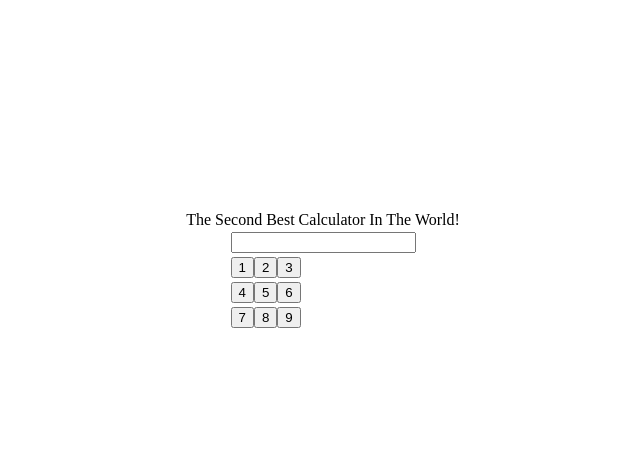
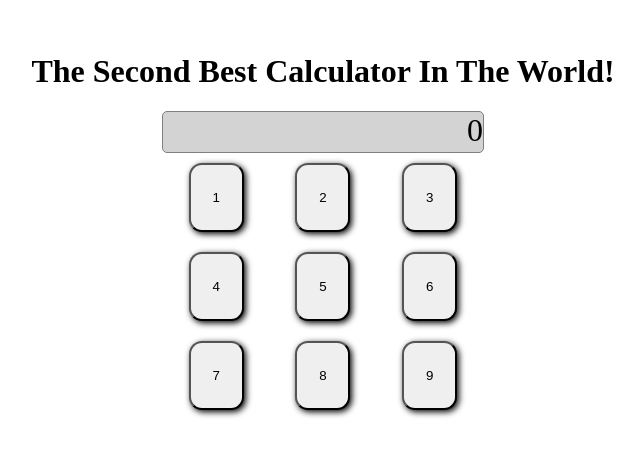
Before and after one commit to kavakai/Calculator, a React (Create React App) app: page / in a window 1280 px wide. Shown: the part 137-592 px from the top of the page, without its empty margins (325-968 px from the left). Built offline with nearby package versions, Linux system fonts and the light colour scheme.

Commit message:
Refactor calculator layout

```diff
--- a/src/App.tsx
+++ b/src/App.tsx
@@ -5,7 +5,7 @@ import './css.css'
 function App() {
   return (
     <div className="App">
-      <header>The Second Best Calculator In The World!</header>
+      <h1>The Second Best Calculator In The World!</h1>
       <Calculator />
     </div>
   );
--- a/src/Components/Calculator.tsx
+++ b/src/Components/Calculator.tsx
@@ -6,35 +6,9 @@ export interface IAppProps {
 
 export default function Calculator (props: IAppProps) {
   return (
-    <div>
-      <table>
-        <tr>
-          <td>
-            <input type={"text"} id={"result"} />
-          </td>
-        </tr>
-        <tr>
-          <td>
-            <input type={"button"} value={1}></input>
-            <input type={"button"} value={2}></input>
-            <input type={"button"} value={3}></input>
-          </td>
-        </tr>
-        <tr>
-          <td>
-            <input type={"button"} value={4}></input>
-            <input type={"button"} value={5}></input>
-            <input type={"button"} value={6}></input>
-          </td>
-        </tr>
-        <tr>
-          <td>
-            <input type={"button"} value={7}></input>
-            <input type={"button"} value={8}></input>
-            <input type={"button"} value={9}></input>
-          </td>
-        </tr>
-      </table>
+    <div className='whole-calculator'>
+      <span className='screen-display' data-role={"display"}>0</span>
+      <Numbers />
     </div>
   );
 }
--- a/src/css.css
+++ b/src/css.css
@@ -8,6 +8,34 @@
 }
 
 .btn-container {
+  width: inherit;
   display: grid;
   grid-template-columns: repeat(3, 2fr);
+  justify-items: center;
 }
+
+.screen-display {
+  width: inherit;
+  height: 40px;
+  border: solid 1px gray;
+  border-radius: 5px;
+  background-color: lightgrey;
+  text-align: right;
+  font-size: xx-large;
+}
+
+.whole-calculator {
+  width: 25vw;
+  height: 50vh;
+  display: flex;
+  flex-direction: column;
+  align-items: center;
+}
+
+button {
+  height: 69px;
+  width: 55px;
+  border-radius: 13px;
+  box-shadow: 2px 2px 6px black;
+  margin: 10px;
+}
```
